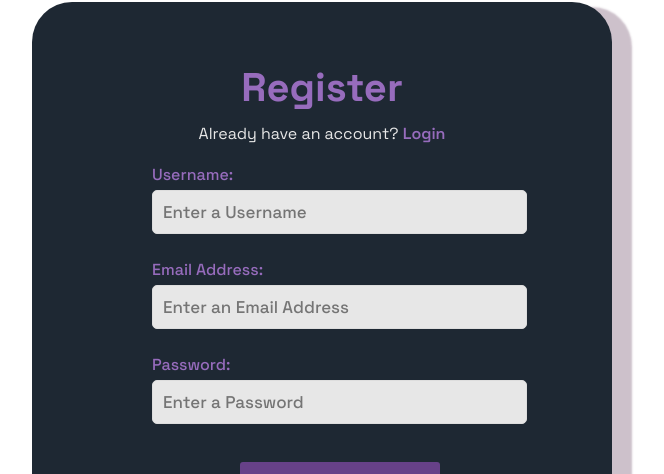
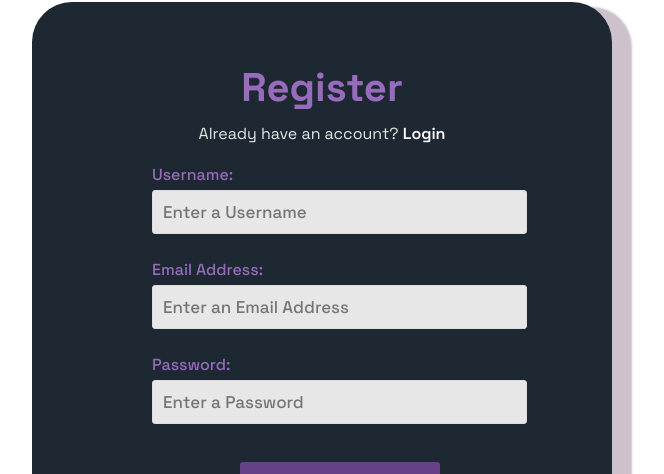
Before and after one commit to Kaylynnlaster/ForumApp, a React (Create React App) app in the folder client/: page /register in a window 1280 px wide. In both pictures the pointer is over the link "Login". Shown: the part 158-632 px from the top of the page, without its empty margins (368-1032 px from the left). Built offline with nearby package versions, Linux system fonts and the light colour scheme.

Commit message:
added hover color change to link

```diff
--- a/client/src/styles/register.css
+++ b/client/src/styles/register.css
@@ -18,7 +18,6 @@
     font-weight: 500;
     color: #674188;
     background-color: #e7e7e7;
-    border-radius: 5px;
     margin-top: 5px;
 }
 
@@ -31,6 +30,10 @@
     text-decoration: none;
     color: #976cbd;
     font-weight: 600;
+}
+
+a:hover {
+    color: #fff;
 }
 
 .reg-row {
```
